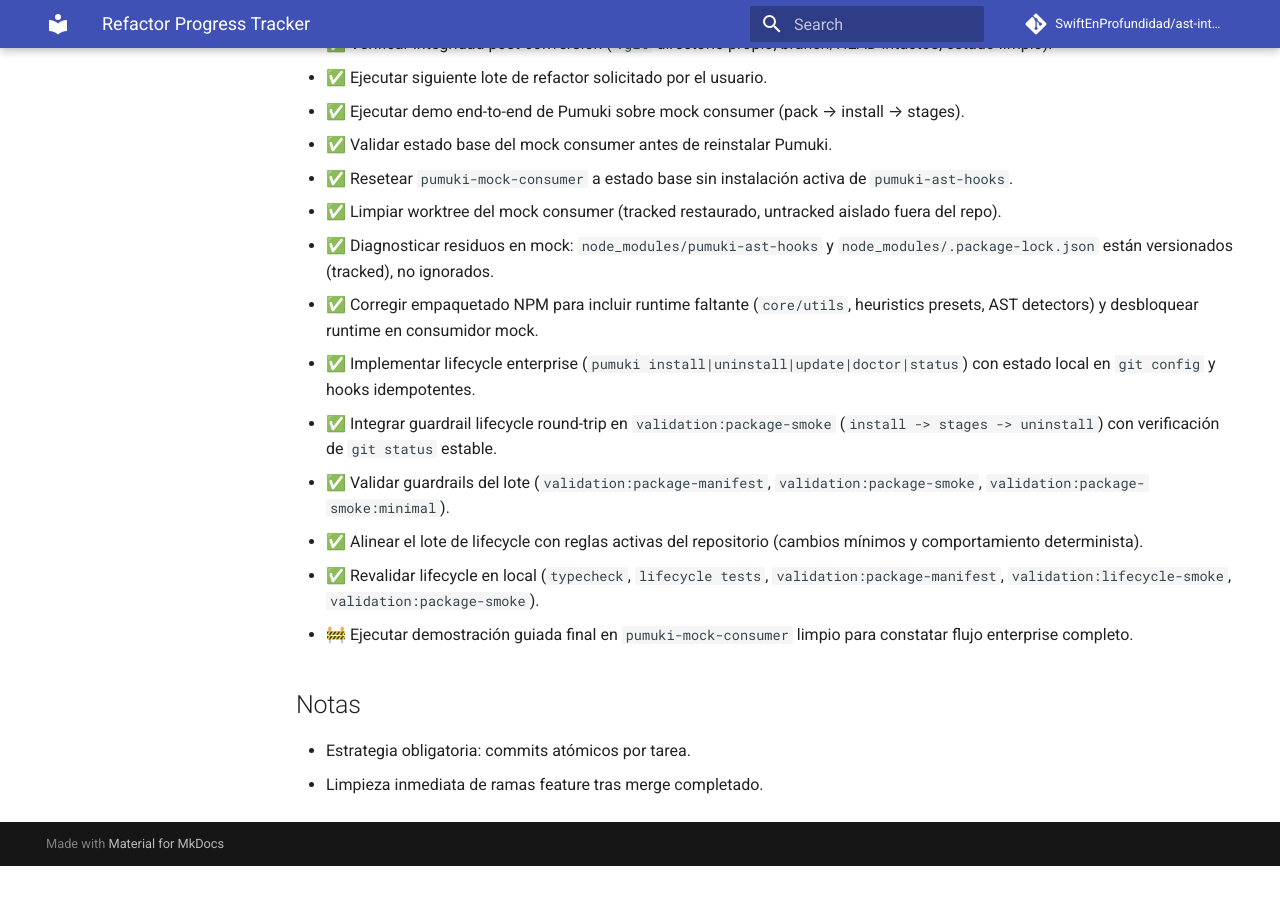
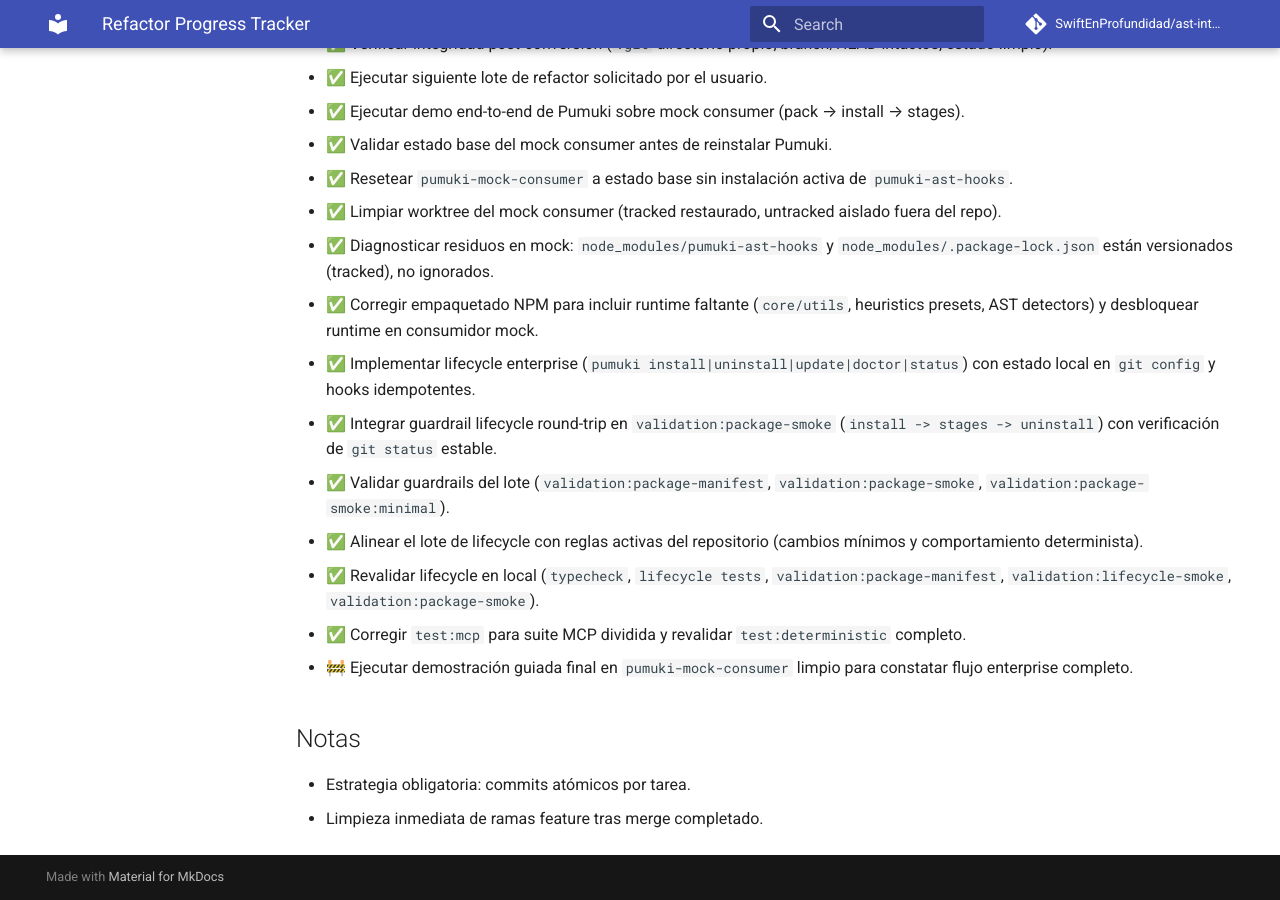
Before and after one commit to SwiftEnProfundidad/ast-intelligence-hooks, an MkDocs documentation site: the page built from docs/REFRACTOR_PROGRESS.md, in a window 1280 px wide and 900 px high, scrolled down 4591 px. Built offline with MkDocs 1.6.1 and Material for MkDocs 9.7.7, drawn with Linux system fonts in a browser that asks for light colours; comment, search, counter and statistics services are not loaded; before the commit the page ends 5457 px from its top, so only the background shows below that.

Commit message:
fix(test): restore deterministic mcp suite command

```diff
--- a/docs/REFRACTOR_PROGRESS.md
+++ b/docs/REFRACTOR_PROGRESS.md
@@ -141,6 +141,7 @@ Estado consolidado del refactor con seguimiento de tareas y evidencia del avance
 - ✅ Validar guardrails del lote (`validation:package-manifest`, `validation:package-smoke`, `validation:package-smoke:minimal`).
 - ✅ Alinear el lote de lifecycle con reglas activas del repositorio (cambios mínimos y comportamiento determinista).
 - ✅ Revalidar lifecycle en local (`typecheck`, `lifecycle tests`, `validation:package-manifest`, `validation:lifecycle-smoke`, `validation:package-smoke`).
+- ✅ Corregir `test:mcp` para suite MCP dividida y revalidar `test:deterministic` completo.
 - 🚧 Ejecutar demostración guiada final en `pumuki-mock-consumer` limpio para constatar flujo enterprise completo.
 
 ## Notas
--- a/package.json
+++ b/package.json
@@ -42,7 +42,7 @@
     "typecheck": "tsc --noEmit",
     "test:heuristics": "npx --yes tsx@4.21.0 --test core/facts/__tests__/extractHeuristicFacts.test.ts",
     "test:evidence": "npx --yes tsx@4.21.0 --test integrations/evidence/__tests__/buildEvidence.test.ts integrations/evidence/__tests__/humanIntent.test.ts",
-    "test:mcp": "npx --yes tsx@4.21.0 --test integrations/mcp/__tests__/evidenceContextServer.test.ts",
+    "test:mcp": "npx --yes tsx@4.21.0 --test integrations/mcp/__tests__/*.test.ts",
     "test:stage-gates": "npx --yes tsx@4.21.0 --test integrations/config/__tests__/*.test.ts integrations/gate/__tests__/*.test.ts integrations/git/__tests__/*.test.ts integrations/lifecycle/__tests__/*.test.ts scripts/__tests__/*.test.ts",
     "test:deterministic": "npm run test:evidence && npm run test:mcp && npm run test:heuristics",
     "ast:refresh": "bash scripts/hooks-system/bin/update-evidence.sh",
```
